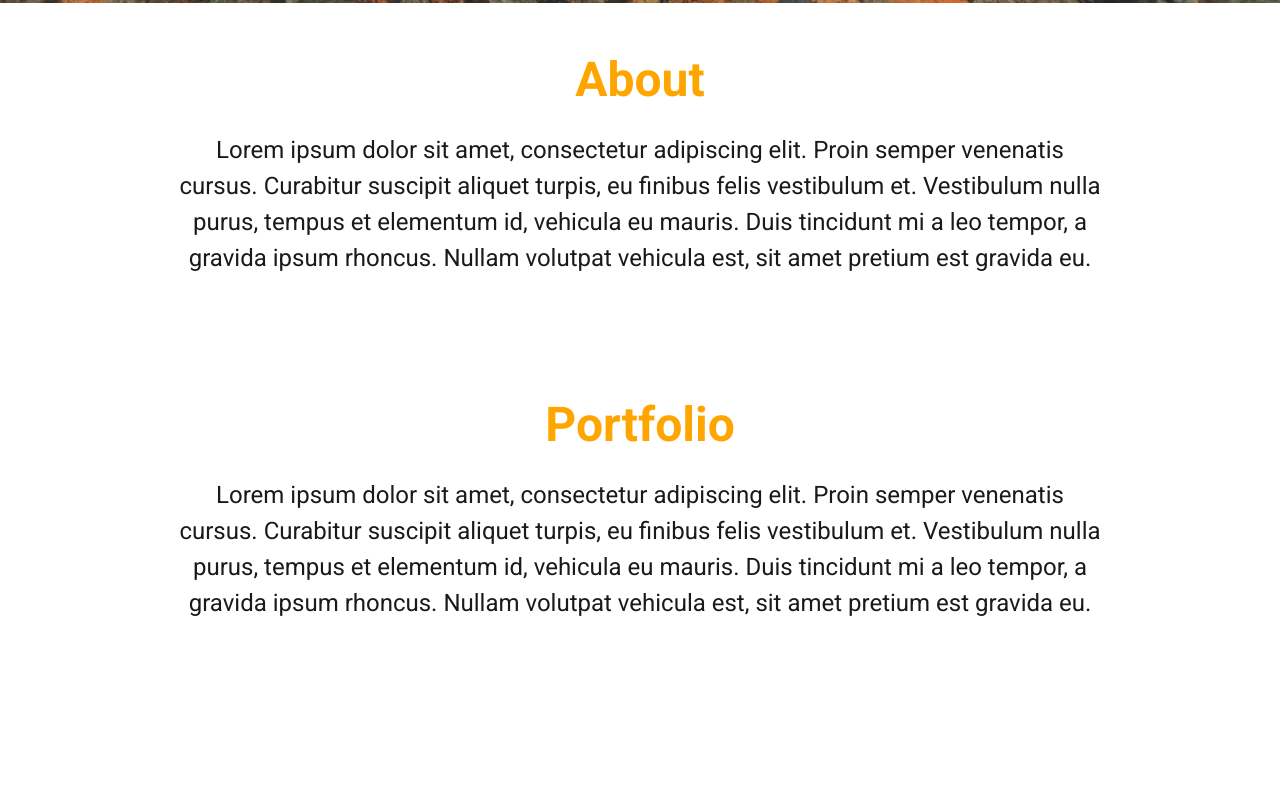
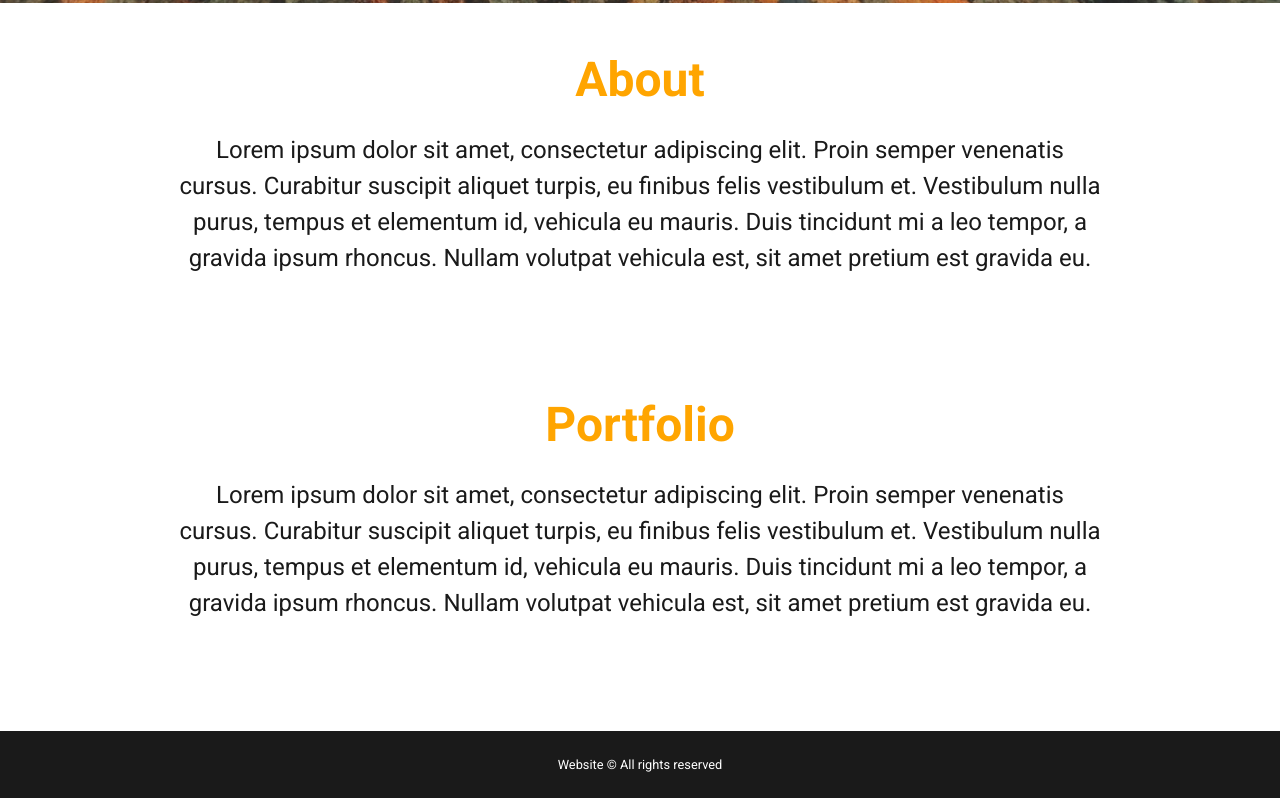
Before and after one commit to glinky/etic, a plain HTML site: page index.html in a window 1280 px wide. Shown: the part 797-1595 px from the top of the page. Before the commit the page ends 1490 px from the top, so only its background shows below. Drawn offline with Linux system fonts and the light colour scheme.

Commit message:
add footer

```diff
--- a/css/style.css
+++ b/css/style.css
@@ -81,3 +81,4 @@ input,textarea{font-size:inherit;font-family:inherit;}
 .home-section{padding:3em 0;}
 .home-section h2{font-size:3em;color:orange;}
 .home-section > header p{font-size:1.5em;line-height:1.5em;}
+.main-footer{background:#1a1a1a;color:#FFF;font-size:0.8em;margin-top:3em;text-align:center;padding:2em 0;}
--- a/index.html
+++ b/index.html
@@ -64,6 +64,11 @@
 
     </div>
 
+    <footer class="main-footer">
+        <div class="container">
+            Website &copy; All rights reserved
+        </div>
+    </footer>
 
     <!-- Include JS -->
     <script src="js/jquery3.1.1.js"></script>
```
